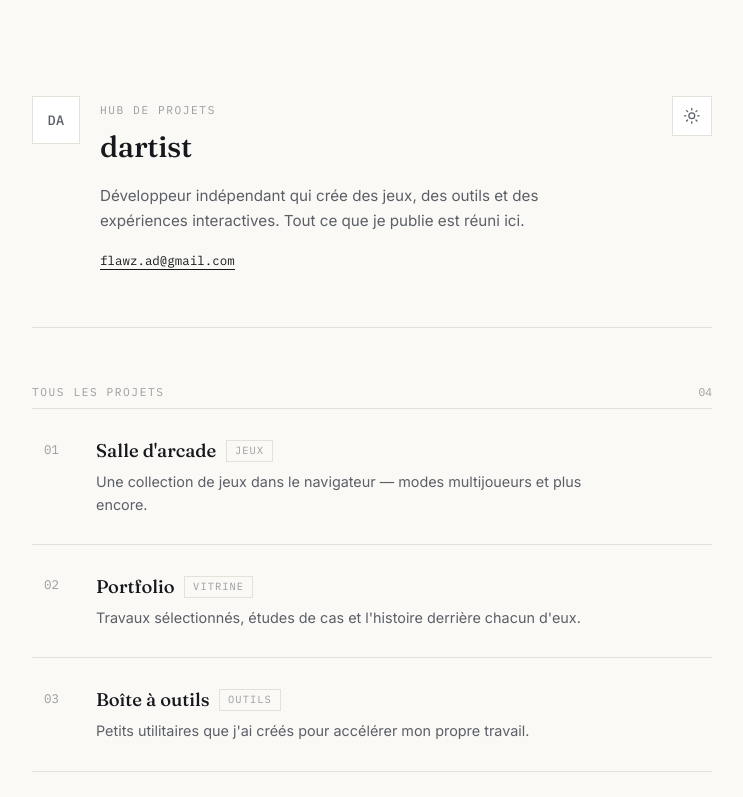
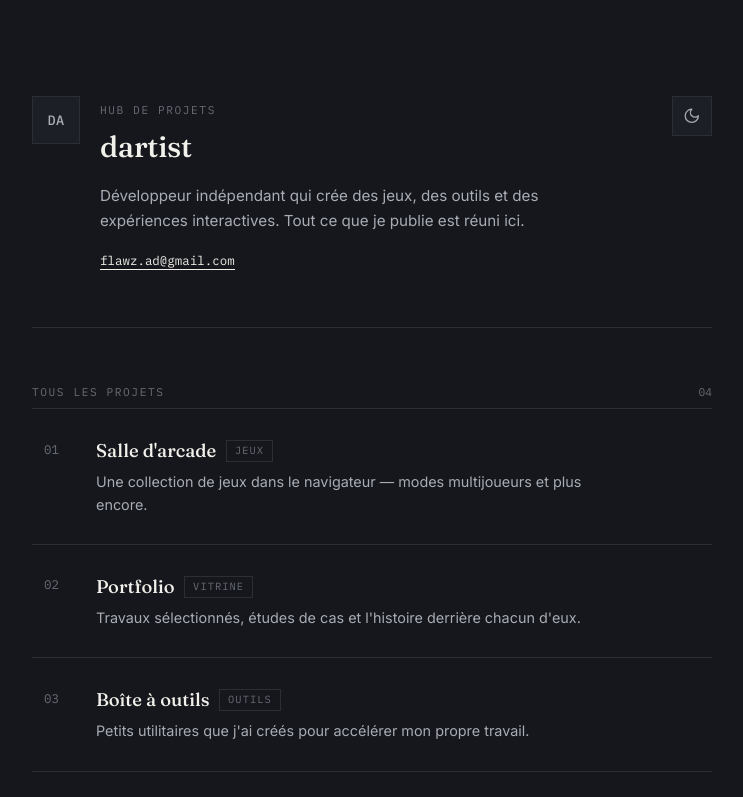
Before and after one commit to dartist-fr/dartist-fr.github.io, a plain HTML site: page index.html in a window 1280 px wide. Both pictures are taken after a click on the button "Activer le mode sombre". Shown: the top 797 px of the page, without its empty margins (268-1011 px from the left). Drawn offline with Linux system fonts and the light colour scheme.

Commit message:
Update index.html

```diff
--- a/index.html
+++ b/index.html
@@ -370,5 +370,18 @@
     </footer>
 
   </div>
+
+  <!-- SCRIPT POUR GÉRER LE CLIC SUR LE BOUTON DE THÈME -->
+  <script>
+    document.getElementById('theme-toggle').addEventListener('click', function() {
+      var currentTheme = document.documentElement.getAttribute('data-theme');
+      var newTheme = currentTheme === 'dark' ? 'light' : 'dark';
+
+      document.documentElement.setAttribute('data-theme', newTheme);
+      try {
+        localStorage.setItem('theme', newTheme);
+      } catch (e) {}
+    });
+  </script>
 </body>
 </html>
```
